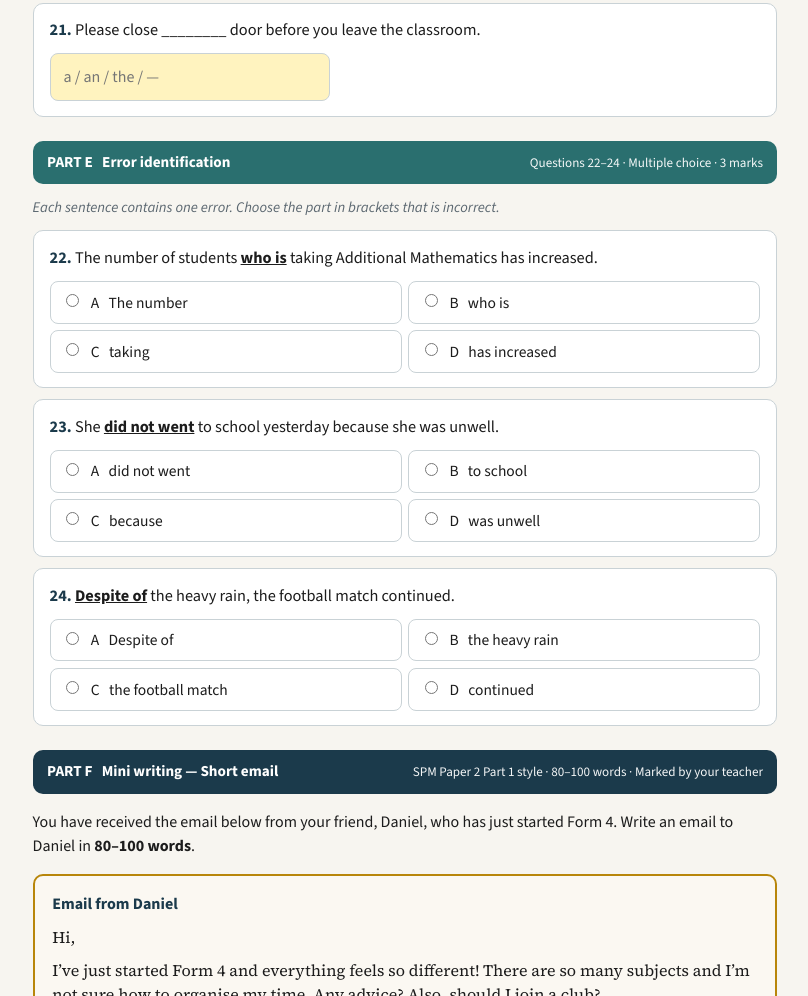
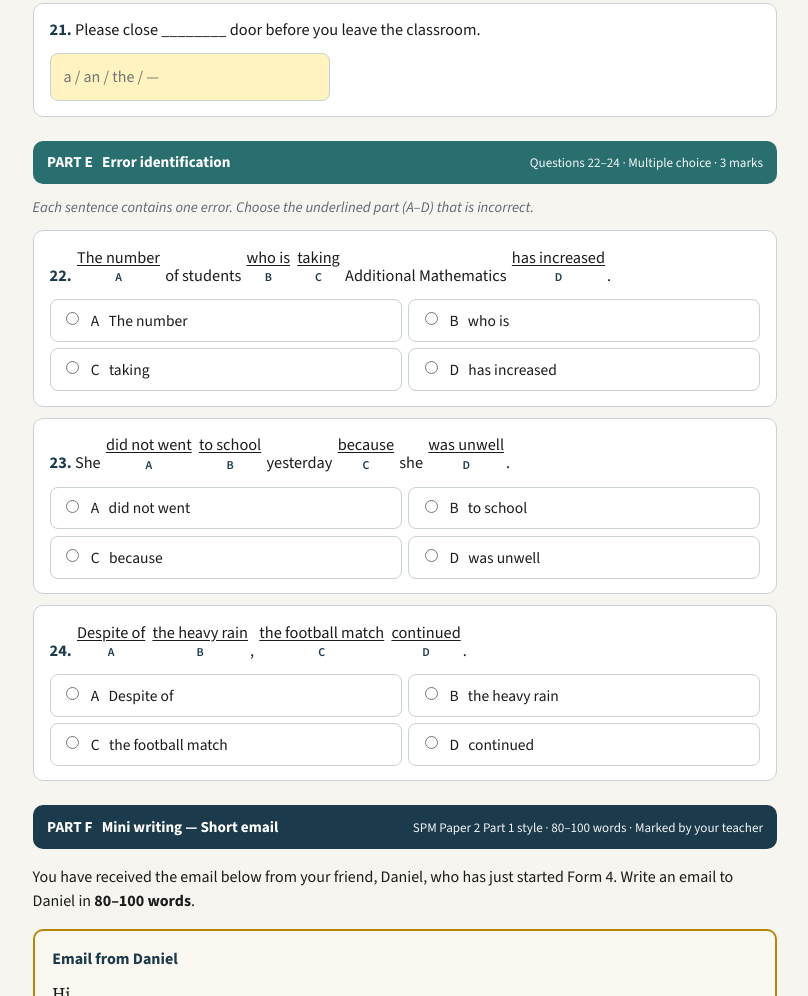
Before and after one commit to Tiffany06yek/form4-english-quiz, a plain HTML site: page index.html in a window 1280 px wide. Shown: the part 3533-4529 px from the top of the page, without its empty margins (235-1043 px from the left). Drawn offline with nearby package versions, Linux system fonts and the light colour scheme.

Commit message:
Stop highlighting the answers in error-identification questions 22-24.

```diff
--- a/index.html
+++ b/index.html
@@ -7,7 +7,7 @@
   <link rel="preconnect" href="https://fonts.googleapis.com" />
   <link rel="preconnect" href="https://fonts.gstatic.com" crossorigin />
   <link href="https://fonts.googleapis.com/css2?family=Source+Sans+3:ital,wght@0,400;0,600;0,700;1,400&family=Source+Serif+4:ital,wght@0,400;0,600;1,400&display=swap" rel="stylesheet" />
-  <link rel="stylesheet" href="styles.css" />
+  <link rel="stylesheet" href="styles.css?v=20261111b" />
 </head>
 <body>
   <header class="topbar">
@@ -180,10 +180,10 @@
         <span>PART E &nbsp; Error identification</span>
         <span class="right">Questions 22–24 · Multiple choice · 3 marks</span>
       </div>
-      <p class="hint">Each sentence contains one error. Choose the part in brackets that is incorrect.</p>
+      <p class="hint">Each sentence contains one error. Choose the underlined part (A–D) that is incorrect.</p>
 
       <div class="q" data-q="22">
-        <p class="prompt"><span class="num">22.</span> The number of students <u><b>who is</b></u> taking Additional Mathematics has increased.</p>
+        <p class="prompt"><span class="num">22.</span> <span class="eid"><u>The number</u><span class="eid-lab">A</span></span> of students <span class="eid"><u>who is</u><span class="eid-lab">B</span></span> <span class="eid"><u>taking</u><span class="eid-lab">C</span></span> Additional Mathematics <span class="eid"><u>has increased</u><span class="eid-lab">D</span></span>.</p>
         <div class="options mcq">
           <label><input type="radio" name="q22" value="A" required /> A &nbsp; The number</label>
           <label><input type="radio" name="q22" value="B" /> B &nbsp; who is</label>
@@ -192,7 +192,7 @@
         </div>
       </div>
       <div class="q" data-q="23">
-        <p class="prompt"><span class="num">23.</span> She <u><b>did not went</b></u> to school yesterday because she was unwell.</p>
+        <p class="prompt"><span class="num">23.</span> She <span class="eid"><u>did not went</u><span class="eid-lab">A</span></span> <span class="eid"><u>to school</u><span class="eid-lab">B</span></span> yesterday <span class="eid"><u>because</u><span class="eid-lab">C</span></span> she <span class="eid"><u>was unwell</u><span class="eid-lab">D</span></span>.</p>
         <div class="options mcq">
           <label><input type="radio" name="q23" value="A" required /> A &nbsp; did not went</label>
           <label><input type="radio" name="q23" value="B" /> B &nbsp; to school</label>
@@ -201,7 +201,7 @@
         </div>
       </div>
       <div class="q" data-q="24">
-        <p class="prompt"><span class="num">24.</span> <u><b>Despite of</b></u> the heavy rain, the football match continued.</p>
+        <p class="prompt"><span class="num">24.</span> <span class="eid"><u>Despite of</u><span class="eid-lab">A</span></span> <span class="eid"><u>the heavy rain</u><span class="eid-lab">B</span></span>, <span class="eid"><u>the football match</u><span class="eid-lab">C</span></span> <span class="eid"><u>continued</u><span class="eid-lab">D</span></span>.</p>
         <div class="options mcq">
           <label><input type="radio" name="q24" value="A" required /> A &nbsp; Despite of</label>
           <label><input type="radio" name="q24" value="B" /> B &nbsp; the heavy rain</label>
@@ -249,7 +249,7 @@
       · <a href="teacher.html">Teacher login</a>
     </footer>
   </main>
-  <script src="config.js"></script>
-  <script src="quiz.js"></script>
+  <script src="config.js?v=20261111b"></script>
+  <script src="quiz.js?v=20261111b"></script>
 </body>
 </html>
--- a/styles.css
+++ b/styles.css
@@ -132,6 +132,29 @@ input:focus, textarea:focus {
   font-size: 1.02rem;
 }
 .q .num { font-weight: 700; color: var(--navy); }
+.eid {
+  display: inline-block;
+  text-align: center;
+  vertical-align: baseline;
+  margin: 0 0.12em;
+  font-weight: 400;
+}
+.eid u {
+  text-decoration: underline;
+  text-underline-offset: 2px;
+  font-weight: 400;
+  font-style: normal;
+}
+.eid .eid-lab {
+  display: block;
+  font-size: 0.75rem;
+  font-weight: 600;
+  line-height: 1.2;
+  color: var(--navy);
+}
+.q .prompt u,
+.q .prompt u b,
+.q .prompt b u { font-weight: inherit; font-style: inherit; }
 .options {
   display: grid;
   gap: 0.4rem;
```
Also changed, not shown: teacher.html (+3 -3 lines).
